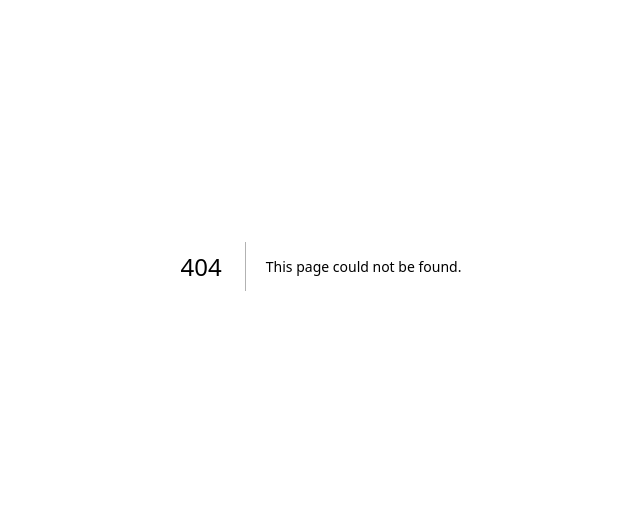
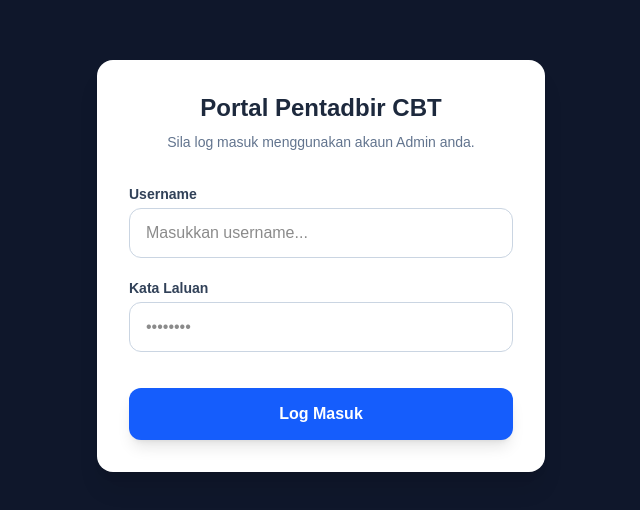
Before and after one commit to mzabidin80/cbtonline, a Next.js app: page /admin-login in a window 1280 px wide. Before the commit this address had no page. Shown: the part 134-644 px from the top of the page, without its empty margins (319-959 px from the left). Built offline with nearby package versions, Linux system fonts and the light colour scheme; no server answers.

Commit message:
admin login page

```diff
--- /dev/null
+++ b/app/admin-login/page.tsx
@@ -0,0 +1,104 @@
+'use client';
+
+import { useState } from 'react';
+import { createClient } from '@supabase/supabase-js';
+
+// Konfigurasi Supabase
+const supabaseUrl = process.env.NEXT_PUBLIC_SUPABASE_URL || '';
+const supabaseAnonKey = process.env.NEXT_PUBLIC_SUPABASE_ANON_KEY || '';
+const supabase = createClient(supabaseUrl, supabaseAnonKey);
+
+export default function AdminLoginPage() {
+  const [username, setUsername] = useState('');
+  const [password, setPassword] = useState('');
+  const [loading, setLoading] = useState(false);
+  const [errorMsg, setErrorMsg] = useState('');
+
+  const handleLoginAdmin = async (e: React.FormEvent) => {
+    e.preventDefault();
+    setLoading(true);
+    setErrorMsg('');
+
+    try {
+      // Menyemak data pengguna di database
+      const { data, error } = await supabase
+        .from('users_cbt')
+        .select('*')
+        .eq('username', username)
+        .eq('password', password)
+        .single();
+
+      if (error || !data) {
+        throw new Error('Username atau Kata Laluan Admin salah!');
+      }
+
+      // Pastikan peranannya benar-benar "admin"
+      if (data.role !== 'admin') {
+        throw new Error('Akses Ditolak! Anda tiada kebenaran pentadbir.');
+      }
+
+      // Simpan sesi login ke browser
+      localStorage.setItem('user_nama', data.nama_lengkap);
+      localStorage.setItem('user_role', data.role);
+
+      // Halakan ke Dashboard Admin
+      window.location.href = '/admin';
+
+    } catch (err: any) {
+      setErrorMsg(err.message);
+    } finally {
+      setLoading(false);
+    }
+  };
+
+  return (
+    <div className="min-h-screen flex items-center justify-center bg-slate-900 p-4">
+      <div className="max-w-md w-full bg-white p-8 rounded-2xl shadow-xl">
+        <div className="text-center mb-8">
+          <h1 className="text-2xl font-black text-slate-800">Portal Pentadbir CBT</h1>
+          <p className="text-sm text-slate-500 mt-2">Sila log masuk menggunakan akaun Admin anda.</p>
+        </div>
+
+        {errorMsg && (
+          <div className="bg-red-50 text-red-600 p-3 rounded-lg text-sm font-bold text-center mb-6 border border-red-200">
+            {errorMsg}
+          </div>
+        )}
+
+        <form onSubmit={handleLoginAdmin} className="space-y-5">
+          <div>
+            <label className="block text-sm font-bold text-slate-700 mb-1">Username</label>
+            <input
+              type="text"
+              required
+              value={username}
+              onChange={(e) => setUsername(e.target.value)}
+              className="w-full border border-slate-300 px-4 py-3 rounded-xl focus:outline-none focus:border-blue-500 focus:ring-1 focus:ring-blue-500"
+              placeholder="Masukkan username..."
+            />
+          </div>
+
+          <div>
+            <label className="block text-sm font-bold text-slate-700 mb-1">Kata Laluan</label>
+            <input
+              type="password"
+              required
+              value={password}
+              onChange={(e) => setPassword(e.target.value)}
+              className="w-full border border-slate-300 px-4 py-3 rounded-xl focus:outline-none focus:border-blue-500 focus:ring-1 focus:ring-blue-500"
+              placeholder="••••••••"
+            />
+          </div>
+
+          <button
+            type="submit"
+            disabled={loading}
+            className="w-full bg-blue-600 hover:bg-blue-700 text-white font-bold py-3.5 rounded-xl transition shadow-lg disabled:opacity-50 mt-4"
+          >
+            {loading ? 'Menyemak Data...' : 'Log Masuk'}
+          </button>
+        </form>
+      </div>
+    </div>
+  );
+}
```
